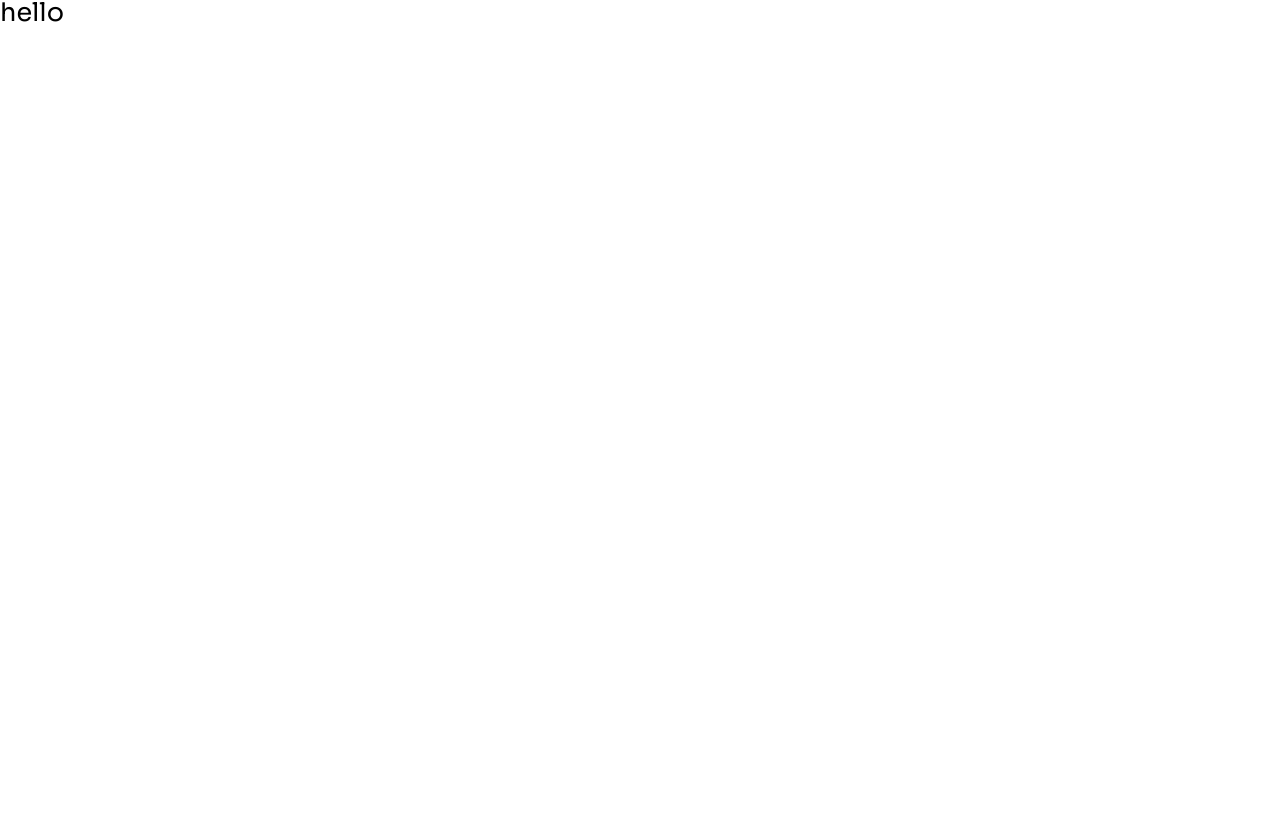
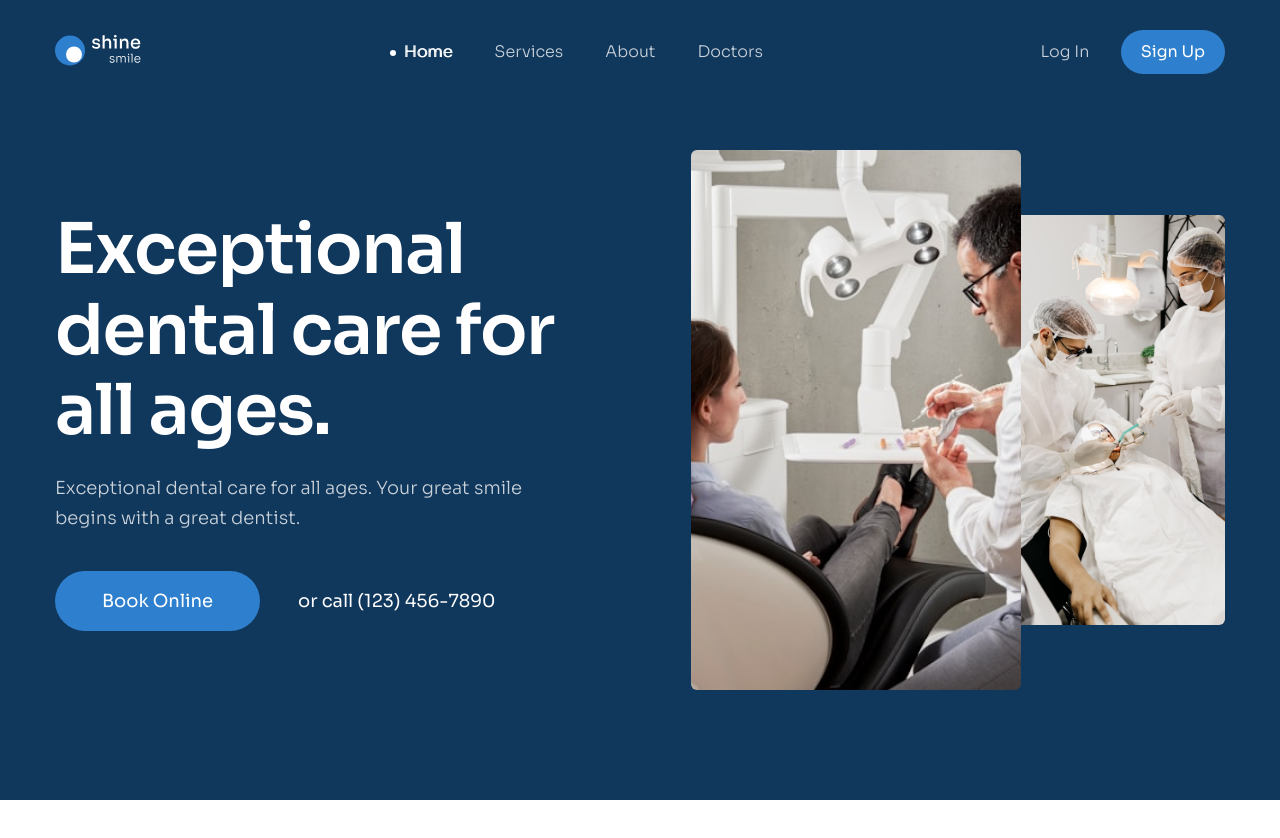
Before and after one commit to nhuquynh260904-oss/project3, a plain HTML site: page index.html in a window 1280 px wide. Shown: the top 838 px of the page. Before the commit the page ends 800 px from the top, so only its background shows below. Drawn offline with Linux system fonts and the light colour scheme.

Commit message:
1. Header

```diff
--- a/assets/css/style.css
+++ b/assets/css/style.css
@@ -3,10 +3,172 @@
 }
 
 html {
-  font-style: 62.5%;
+  font-size: 62.5%;
 }
 
 body {
   font-size: 1.6rem;
   font-family: "Sora", sans-serif;
 }
+
+:root {
+  --header-bg: #10375c;
+}
+
+/* ===========================COMMON======================= */
+a {
+  text-decoration: none;
+}
+
+.container {
+  width: 1170px;
+  margin: 0 auto;
+  max-width: calc(100% - 48px);
+}
+
+.btn {
+  display: inline-block;
+  min-width: 205px;
+  line-height: 60px;
+  background: #2e80ce;
+  color: #fff;
+  text-align: center;
+  font-size: 1.8rem;
+  font-style: normal;
+  font-weight: 400;
+  border-radius: 999px;
+}
+
+.btn:hover {
+  opacity: 0.9;
+}
+
+/* ============================HEADER====================== */
+header {
+  background: var(--header-bg);
+  min-height: 100vh;
+  padding-top: 30px;
+}
+
+.header-top {
+  display: flex;
+  justify-content: space-between;
+  align-items: center;
+}
+
+.navbar__list {
+  display: flex;
+}
+
+.header__action--login,
+.navbar__link {
+  color: #c9d2da;
+  font-size: 1.6rem;
+  font-weight: 300;
+  font-style: normal;
+  line-height: 1.75;
+  padding: 8px 21px;
+}
+
+.navbar__link:hover,
+.navbar__link--active {
+  color: #fff;
+  font-size: 1.6rem;
+  text-shadow: 1px 0 0 currentColor;
+  text-shadow: auto;
+  line-height: 1.75;
+}
+
+.navbar__link--active::before {
+  height: 6px;
+  width: 6px;
+  border-radius: 50%;
+  content: "";
+  background: #fff;
+  right: 8px;
+  top: -3%;
+  position: relative;
+  display: inline-block;
+}
+
+.header__action--login {
+  margin-right: 7px;
+}
+
+.header__action--signup {
+  min-width: 104px;
+  line-height: 44px;
+  font-size: 1.6rem;
+}
+
+/* ============================HERO====================== */
+
+.hero {
+  display: flex;
+  align-items: center;
+  padding-top: 76px;
+}
+
+.hero__content {
+  width: 44%;
+}
+
+.hero__media {
+  flex: 1;
+}
+
+.hero__heading {
+  color: #fff;
+  font-size: 7rem;
+  font-weight: 600;
+  font-style: normal;
+  line-height: 1.15;
+  letter-spacing: -1.4px;
+}
+
+.hero__desc {
+  color: #c9d2da;
+  font-size: 1.8rem;
+  font-style: normal;
+  font-weight: 300;
+  line-height: 1.67;
+  margin-top: 22px;
+}
+
+.hero__row {
+  margin-top: 38px;
+  display: flex;
+  align-items: center;
+  column-gap: 38px;
+}
+
+.hero__phone {
+  color: #fff;
+  font-family: Sora;
+  font-size: 1.8rem;
+  line-height: 1.67;
+}
+
+.hero__imgages {
+  display: flex;
+  position: relative;
+  justify-content: flex-end;
+  align-items: center;
+}
+
+.hero__img{
+  border-radius: 6px;
+  object-fit: cover;
+}
+
+.hero__img--large {
+  width: 330px;
+  height: 540px;
+  margin-right: -6px;
+  z-index: 1;
+}
+
+.hero__img--small {
+  width: 210px;
+  height: 410px;
+}
--- a/index.html
+++ b/index.html
@@ -3,23 +3,82 @@
   <head>
     <meta charset="UTF-8" />
     <meta name="viewport" content="width=device-width, initial-scale=1.0" />
-    <link rel="apple-touch-icon" sizes="57x57" href="./assets/favicon/apple-icon-57x57.png">
-<link rel="apple-touch-icon" sizes="60x60" href="./assets/favicon/apple-icon-60x60.png">
-<link rel="apple-touch-icon" sizes="72x72" href="./assets/favicon/apple-icon-72x72.png">
-<link rel="apple-touch-icon" sizes="76x76" href="./assets/favicon/apple-icon-76x76.png">
-<link rel="apple-touch-icon" sizes="114x114" href="./assets/favicon/apple-icon-114x114.png">
-<link rel="apple-touch-icon" sizes="120x120" href="./assets/favicon/apple-icon-120x120.png">
-<link rel="apple-touch-icon" sizes="144x144" href="./assets/favicon/apple-icon-144x144.png">
-<link rel="apple-touch-icon" sizes="152x152" href="./assets/favicon/apple-icon-152x152.png">
-<link rel="apple-touch-icon" sizes="180x180" href="./assets/favicon/apple-icon-180x180.png">
-<link rel="icon" type="image/png" sizes="192x192"  href="./assets/favicon/android-icon-192x192.png">
-<link rel="icon" type="image/png" sizes="32x32" href="./assets/favicon/favicon-32x32.png">
-<link rel="icon" type="image/png" sizes="96x96" href="./assets/favicon/favicon-96x96.png">
-<link rel="icon" type="image/png" sizes="16x16" href="./assets/favicon/favicon-16x16.png">
-<link rel="manifest" href="./assets/favicon/manifest.json">
-<meta name="msapplication-TileColor" content="#ffffff">
-<meta name="msapplication-TileImage" content="./assets/favicon/ms-icon-144x144.png">
-<meta name="theme-color" content="#ffffff">
+    <link
+      rel="apple-touch-icon"
+      sizes="57x57"
+      href="./assets/favicon/apple-icon-57x57.png"
+    />
+    <link
+      rel="apple-touch-icon"
+      sizes="60x60"
+      href="./assets/favicon/apple-icon-60x60.png"
+    />
+    <link
+      rel="apple-touch-icon"
+      sizes="72x72"
+      href="./assets/favicon/apple-icon-72x72.png"
+    />
+    <link
+      rel="apple-touch-icon"
+      sizes="76x76"
+      href="./assets/favicon/apple-icon-76x76.png"
+    />
+    <link
+      rel="apple-touch-icon"
+      sizes="114x114"
+      href="./assets/favicon/apple-icon-114x114.png"
+    />
+    <link
+      rel="apple-touch-icon"
+      sizes="120x120"
+      href="./assets/favicon/apple-icon-120x120.png"
+    />
+    <link
+      rel="apple-touch-icon"
+      sizes="144x144"
+      href="./assets/favicon/apple-icon-144x144.png"
+    />
+    <link
+      rel="apple-touch-icon"
+      sizes="152x152"
+      href="./assets/favicon/apple-icon-152x152.png"
+    />
+    <link
+      rel="apple-touch-icon"
+      sizes="180x180"
+      href="./assets/favicon/apple-icon-180x180.png"
+    />
+    <link
+      rel="icon"
+      type="image/png"
+      sizes="192x192"
+      href="./assets/favicon/android-icon-192x192.png"
+    />
+    <link
+      rel="icon"
+      type="image/png"
+      sizes="32x32"
+      href="./assets/favicon/favicon-32x32.png"
+    />
+    <link
+      rel="icon"
+      type="image/png"
+      sizes="96x96"
+      href="./assets/favicon/favicon-96x96.png"
+    />
+    <link
+      rel="icon"
+      type="image/png"
+      sizes="16x16"
+      href="./assets/favicon/favicon-16x16.png"
+    />
+    <link rel="manifest" href="./assets/favicon/manifest.json" />
+    <meta name="msapplication-TileColor" content="#ffffff" />
+    <meta
+      name="msapplication-TileImage"
+      content="./assets/favicon/ms-icon-144x144.png"
+    />
+    <meta name="theme-color" content="#ffffff" />
     <link rel="preconnect" href="https://fonts.googleapis.com" />
     <link rel="preconnect" href="https://fonts.gstatic.com" crossorigin />
     <link
@@ -30,7 +89,70 @@
     <link rel="stylesheet" href="./assets/css/style.css" />
     <title>Project 3 - HTML</title>
   </head>
-  <body>
-    <h1>hello</h1>
+  <body style="height: 50000px">
+    <header class="header">
+      <div class="container">
+        <!-- header-top -->
+        <div class="header-top">
+          <!-- logo -->
+          <a href="./"
+            ><img src="./assets/img/logo.svg" alt="Shine Smile" class="logo"
+          /></a>
+          <!-- nav -->
+          <nav class="navbar">
+            <ul class="navbar__list">
+              <li class="navbar__item">
+                <a href="#!" class="navbar__link navbar__link--active">Home</a>
+              </li>
+              <li class="navbar__item">
+                <a href="#!" class="navbar__link">Services</a>
+              </li>
+              <li class="navbar__item">
+                <a href="#!" class="navbar__link">About</a>
+              </li>
+              <li class="navbar__item">
+                <a href="#!" class="navbar__link">Doctors</a>
+              </li>
+            </ul>
+          </nav>
+          <!-- cta action -->
+          <div class="header__action">
+            <a href="#!" class="header__action--login">Log In</a>
+            <a href="#!" class="btn header__action--signup">Sign Up</a>
+          </div>
+        </div>
+        <!-- hero -->
+        <section class="hero">
+          <!-- hero left -->
+          <section class="hero__content">
+            <h1 class="hero__heading">Exceptional dental care for all ages.</h1>
+            <p class="hero__desc">
+              Exceptional dental care for all ages. Your great smile begins with
+              a great dentist.
+            </p>
+            <div class="hero__row">
+              <a href="#!" class="btn">Book Online</a>
+              <span class="hero__phone">or call (123) 456-7890</span>
+            </div>
+          </section>
+
+          <!-- hero right -->
+          <div class="hero__media">
+            <picture class="hero__imgages">
+              <img
+                src="./assets/img/hero-1.jpg"
+                alt="Exceptional dental care for all ages."
+                class="hero__img hero__img--large"
+              />
+              <img
+                src="./assets/img/hero-2.jpg"
+                alt="Exceptional dental care for all ages."
+                class="hero__img hero__img--small"
+              />
+            </picture>
+          </div>
+        </section>
+      </div>
+    </header>
   </body>
 </html>
```
Also changed, not shown: assets/img/hero-1.jpg (added), assets/img/hero-2.jpg (added), assets/img/logo.svg (added).
